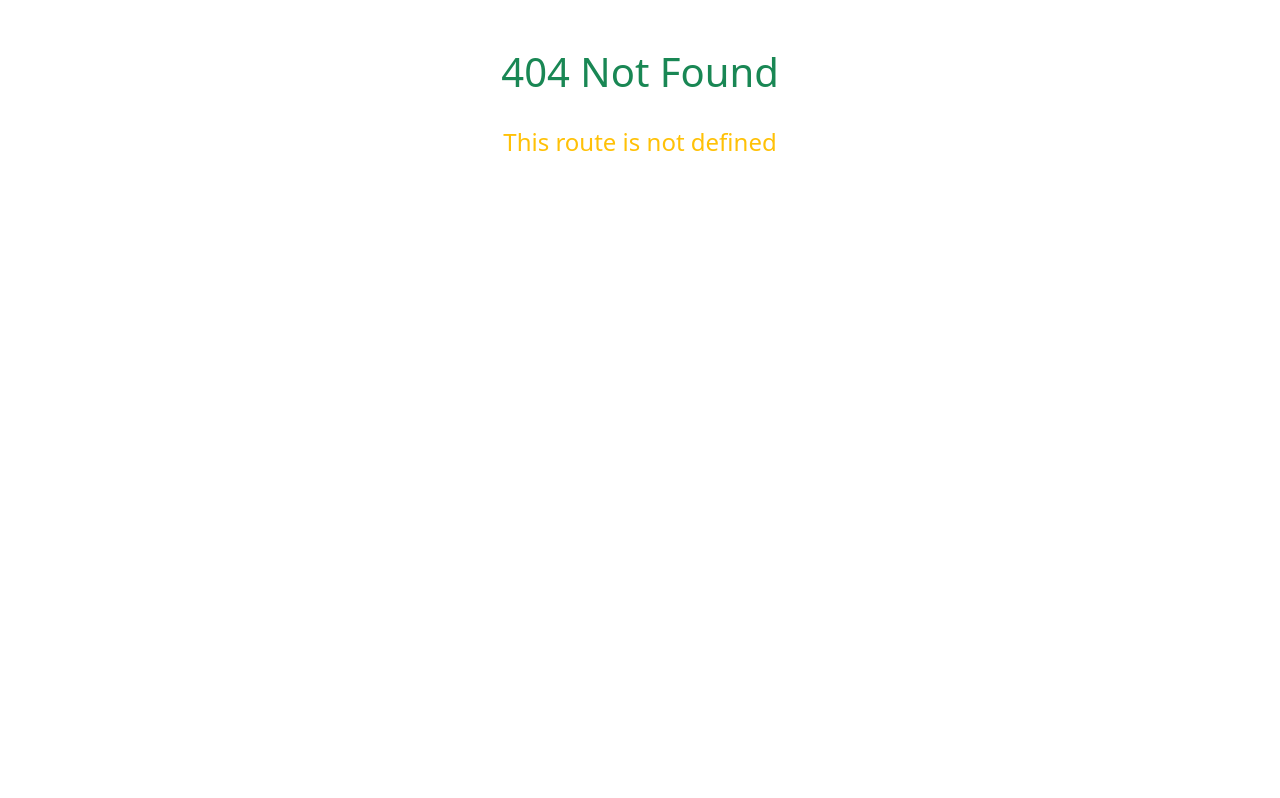
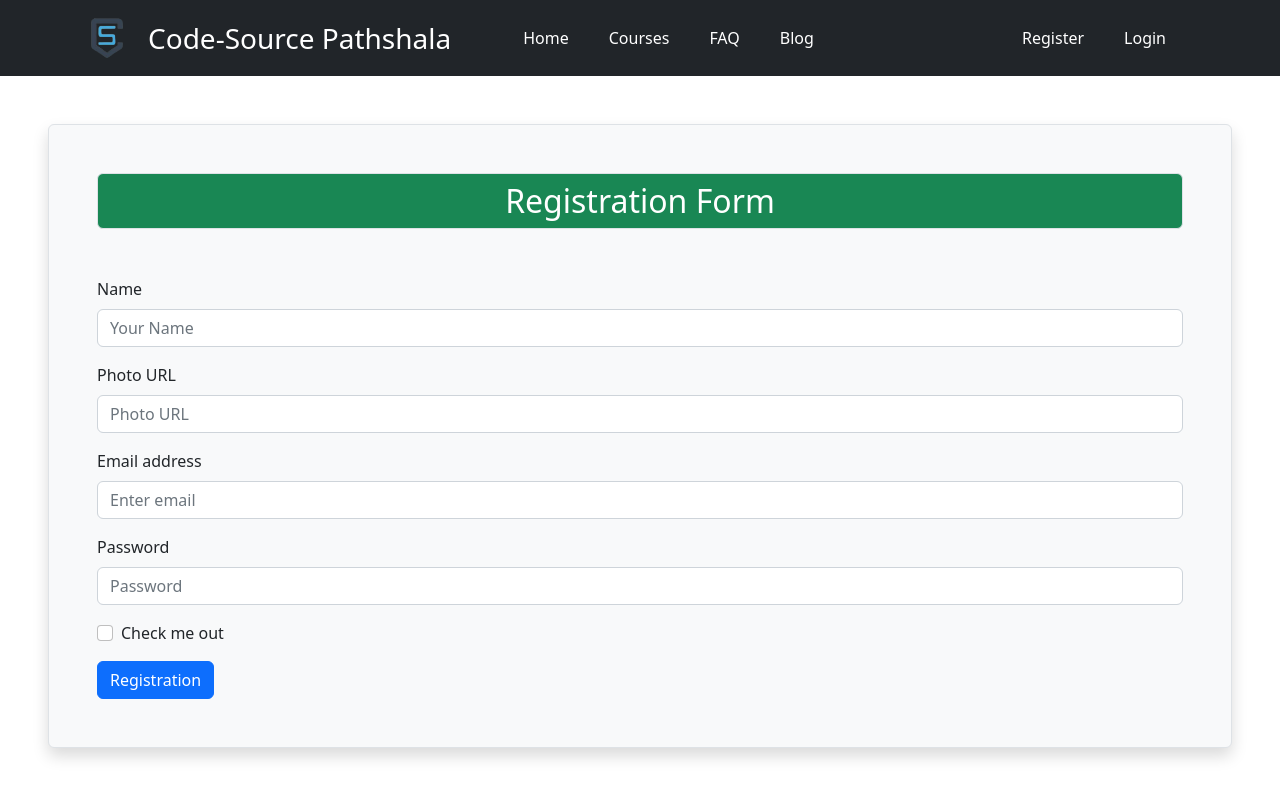
Before and after one commit to mostafizur610/code-source-pathshala-client, a React (Create React App) app: page /register in a window 1280 px wide. Before the commit this address had no page. Built offline with nearby package versions, Linux system fonts and the light colour scheme.

Commit message:
login and registration form designed

```diff
--- a/package.json
+++ b/package.json
@@ -11,6 +11,7 @@
     "react": "^18.2.0",
     "react-bootstrap": "^2.5.0",
     "react-dom": "^18.2.0",
+    "react-icons": "^4.6.0",
     "react-router-dom": "^6.4.2",
     "react-scripts": "5.0.1",
     "web-vitals": "^2.1.4"
--- a/src/App.js
+++ b/src/App.js
@@ -4,7 +4,7 @@ import { routes } from './Routes/Routes/Routes';
 
 function App() {
   return (
-    <div className="App">
+    <div>
       <RouterProvider router={routes}></RouterProvider>
     </div>
   );
--- /dev/null
+++ b/src/Pages/Login/Login.js
@@ -0,0 +1,43 @@
+import React from 'react';
+import Button from 'react-bootstrap/Button';
+import Form from 'react-bootstrap/Form';
+import ButtonGroup from 'react-bootstrap/ButtonGroup';
+import { FaGithub, FaGoogle } from "react-icons/fa";
+import { Col, Row } from 'react-bootstrap';
+
+const Login = () => {
+    return (
+        <div className='border m-5 p-5 shadow p-3 rounded bg-light'>
+            <h2 className='text-center py-2 text-white mb-5 border bg-success rounded'>Login Form</h2>
+            <Form>
+                <Form.Group className="mb-3" controlId="formBasicEmail">
+                    <Form.Label>Email address</Form.Label>
+                    <Form.Control type="email" name="email" placeholder="Enter email" required />
+                </Form.Group>
+
+                <Form.Group className="mb-3" controlId="formBasicPassword">
+                    <Form.Label>Password</Form.Label>
+                    <Form.Control type="password" name="password" placeholder="Password" required />
+                </Form.Group>
+
+                <Form.Group className="mb-3" controlId="formBasicCheckbox">
+                    <Form.Check type="checkbox" label="Check me out" />
+                </Form.Group>
+
+                <div className='d-grid'>
+                    <Row>
+                        <Col>
+                            <Button className='rounded m-2' variant="primary" type="submit">
+                                Login
+                            </Button>
+                            <Button className='rounded m-2' variant="outline-secondary"><FaGoogle /> Login with Google</Button>
+                            <Button className='rounded m-2' variant="outline-dark"><FaGithub /> Login with Github</Button>
+                        </Col>
+                    </Row>
+                </div>
+            </Form>
+        </div>
+    );
+};
+
+export default Login;
--- /dev/null
+++ b/src/Pages/Register/Register.js
@@ -0,0 +1,42 @@
+import React from 'react';
+import Button from 'react-bootstrap/Button';
+import Form from 'react-bootstrap/Form';
+
+const Register = () => {
+    return (
+        <div className='border m-5 p-5 shadow p-3 rounded bg-light'>
+            <h2 className='text-center py-2 text-white mb-5 border bg-success rounded'>Registration Form</h2>
+            <Form>
+                <Form.Group className="mb-3" controlId="formBasicEmail">
+                    <Form.Label>Name</Form.Label>
+                    <Form.Control type="text" name="name" placeholder="Your Name" />
+                </Form.Group>
+
+                <Form.Group className="mb-3" controlId="formBasicEmail">
+                    <Form.Label>Photo URL</Form.Label>
+                    <Form.Control type="text" name="photoURL" placeholder="Photo URL" />
+                </Form.Group>
+
+                <Form.Group className="mb-3" controlId="formBasicEmail">
+                    <Form.Label>Email address</Form.Label>
+                    <Form.Control type="email" name="email" placeholder="Enter email" required />
+                </Form.Group>
+
+                <Form.Group className="mb-3" controlId="formBasicPassword">
+                    <Form.Label>Password</Form.Label>
+                    <Form.Control type="password" name="password" placeholder="Password" required />
+                </Form.Group>
+
+                <Form.Group className="mb-3" controlId="formBasicCheckbox">
+                    <Form.Check type="checkbox" label="Check me out" />
+                </Form.Group>
+
+                <Button variant="primary" type="submit">
+                    Registration
+                </Button>
+            </Form>
+        </div>
+    );
+};
+
+export default Register;
--- a/src/Shared/NavigationBar/NavigationBar.js
+++ b/src/Shared/NavigationBar/NavigationBar.js
@@ -8,22 +8,21 @@ import './NavigationBar.css'
 
 const NavigationBar = () => {
     return (
-        <Navbar collapseOnSelect expand="lg" bg="dark" variant="dark" sticky='top'>
+        <Navbar className='mb-5' collapseOnSelect expand="lg" bg="dark" variant="dark" sticky='top'>
             <Container>
                 <Navbar.Brand><img className='image' src={image1} alt='' /></Navbar.Brand>
                 <Navbar.Brand><Link className="me-5 fs-3 text-white text-decoration-none" to='/'>Code-Source Pathshala</Link></Navbar.Brand>
                 <Navbar.Toggle aria-controls="responsive-navbar-nav" />
                 <Navbar.Collapse id="responsive-navbar-nav">
                     <Nav className="me-auto">
-                        <Nav.Link ><Link className="me-4 text-info text-decoration-none" to='/'>Home</Link></Nav.Link>
-                        <Nav.Link ><Link className="me-4 text-info text-decoration-none" to='/courses'>Courses</Link></Nav.Link>
-                        <Nav.Link ><Link className="me-4 text-info text-decoration-none" to='/faq'>FAQ</Link></Nav.Link>
-                        <Nav.Link ><Link className="me-4 text-info text-decoration-none" to='/blog'>Blog</Link></Nav.Link>
+                        <Nav.Link ><Link className="me-4 text-white text-decoration-none" to='/'>Home</Link></Nav.Link>
+                        <Nav.Link ><Link className="me-4 text-white text-decoration-none" to='/courses'>Courses</Link></Nav.Link>
+                        <Nav.Link ><Link className="me-4 text-white text-decoration-none" to='/faq'>FAQ</Link></Nav.Link>
+                        <Nav.Link ><Link className="me-4 text-white text-decoration-none" to='/blog'>Blog</Link></Nav.Link>
                     </Nav>
                     <Nav>
-                        <Nav.Link href="#deets">Register</Nav.Link>
-                        <Nav.Link eventKey={2} href="#memes">
-                            Login
+                        <Nav.Link><Link className="me-4 text-white text-decoration-none" to='/register'>Register</Link></Nav.Link>
+                        <Nav.Link><Link className="me-4 text-white text-decoration-none" to='/login'>Login</Link>
                         </Nav.Link>
                     </Nav>
                 </Navbar.Collapse>
```
Also changed, not shown: src/Routes/Routes/Routes.js (+10 -0 lines), 2 other files (tests, documents, lock files or other folders).
